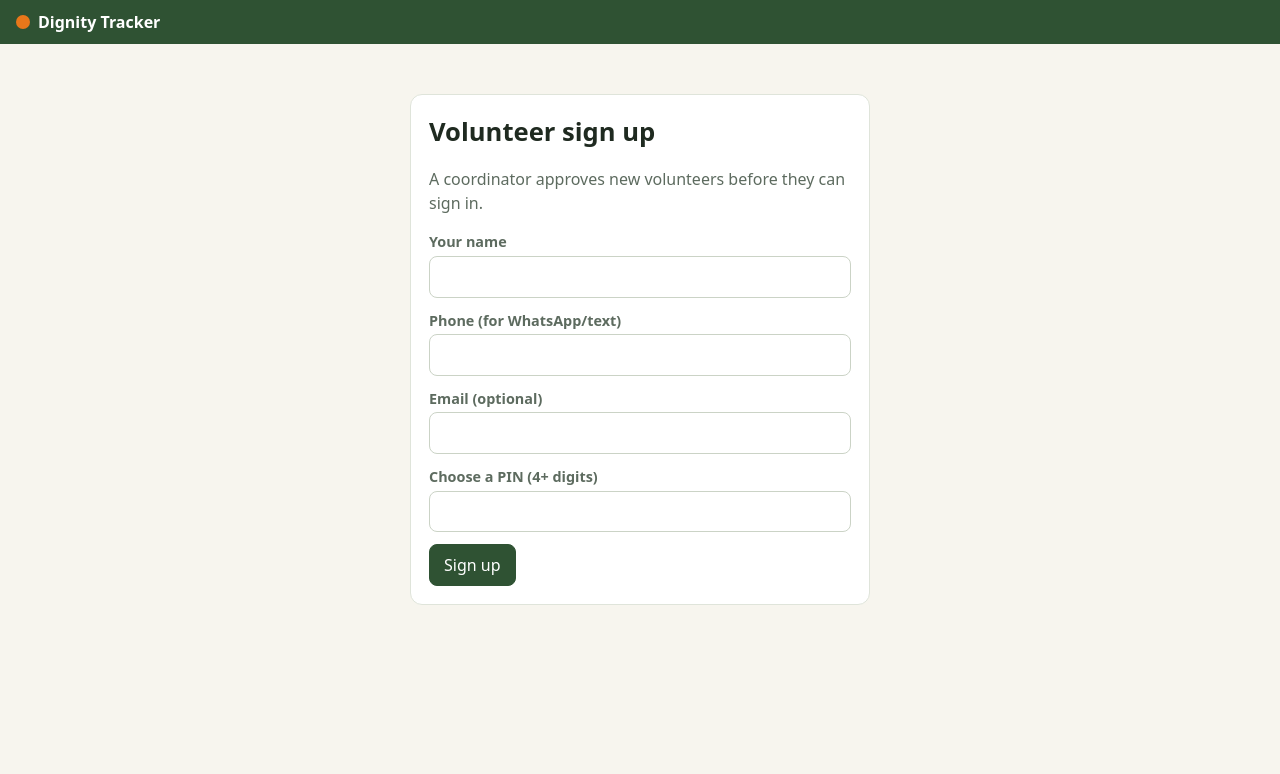
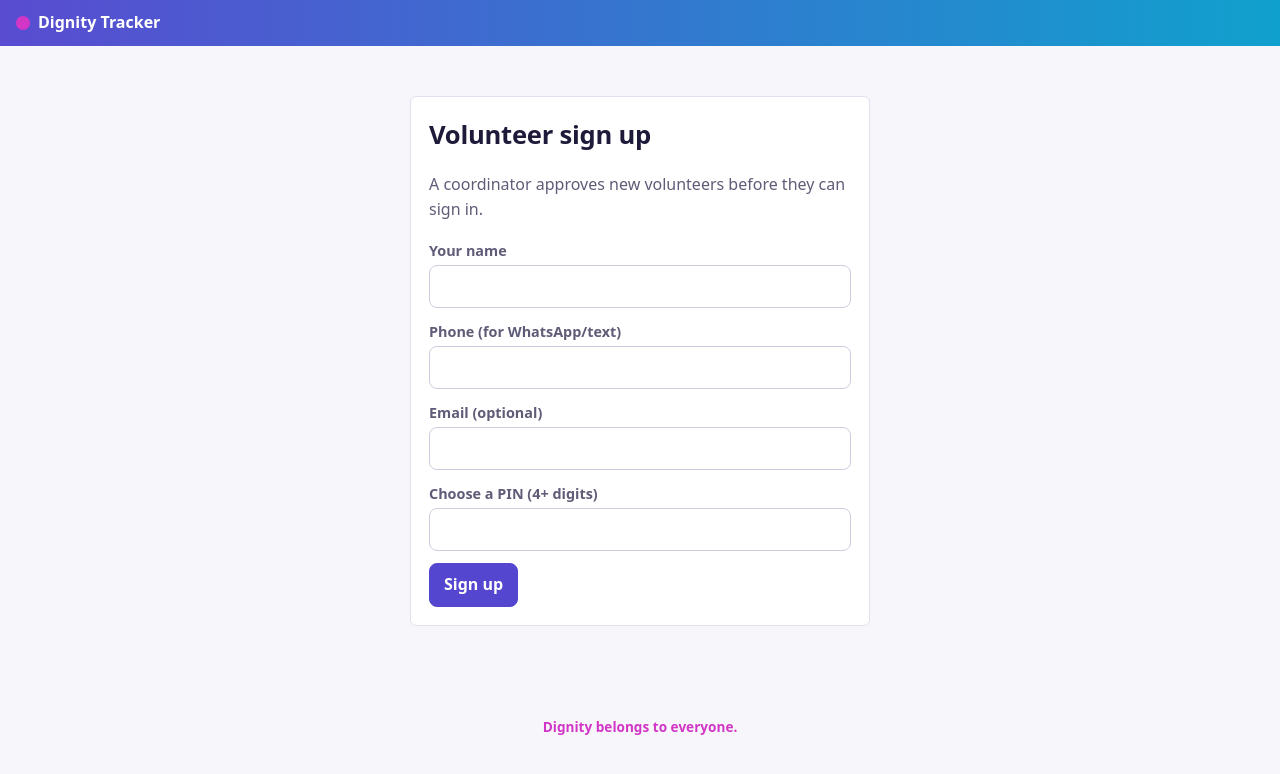
Before and after one commit to harini-ashok/dignity-project-tracker, a Node project: template views/join.ejs in a window 1280 px wide. Shown: the top 774 px of the page. Run offline with Node 20 templates, Linux system fonts and the light colour scheme; the template is opened without the code that fills it, so the values that code supplies are empty.

Commit message:
Match the look of dignityphoenix.org
Indigo-to-cyan top bar, purple and teal buttons, magenta highlights,
the org's logo and favicon, and the site's tagline in the footer.
Logo and website link are editable in Settings.

Co-Authored-By: Claude Opus 5.5 (1M context) <noreply@anthropic.com>
Claude-Session: https://claude.ai/code/session_01A1BFjpr7cukW35RmbSadg1

```diff
--- a/public/style.css
+++ b/public/style.css
@@ -1,15 +1,18 @@
 :root {
-  --green: #2f5233; --green-2: #456f4a; --green-soft: #e6efe4;
-  --orange: #e8771a; --orange-soft: #fdeedd;
+  /* Colors from dignityphoenix.org: indigo-to-cyan hero band, purple / teal buttons, magenta highlights. */
+  --brand: #5446cf; --brand-2: #4535b8; --brand-soft: #ecebfb;
+  --purple: #9834ea; --magenta: #d136c6; --cyan: #049ccb;
+  --accent: #01a898; --accent-soft: #dcf6f3;
   --red: #c0392b; --red-soft: #fbe5e2;
   --blue: #1f6fb2; --blue-soft: #e2eefa;
-  --ink: #1f2a20; --muted: #5d6b5f; --line: #dfe4da;
-  --bg: #f7f5ee; --card: #ffffff;
-  --radius: 12px;
+  --ink: #1e1b3a; --muted: #5f5c78; --line: #e2e0ee;
+  --bg: #f7f6fb; --card: #ffffff;
+  --radius: 6px;
 }
 * { box-sizing: border-box; }
-body { margin: 0; background: var(--bg); color: var(--ink); font: 16px/1.5 system-ui, -apple-system, "Segoe UI", Roboto, sans-serif; }
-a { color: var(--green-2); }
+body { margin: 0; background: var(--bg); color: var(--ink); font: 16px/1.6 system-ui, -apple-system, "Segoe UI", Roboto, sans-serif; }
+h1, h2 { color: var(--ink); letter-spacing: -.01em; }
+a { color: var(--brand-2); }
 h1 { font-size: 1.6rem; margin: 0 0 .5rem; }
 h2 { font-size: 1.2rem; margin: 1.2rem 0 .6rem; }
 h3 { font-size: 1rem; margin: 0 0 .4rem; }
@@ -17,11 +20,12 @@ main { max-width: 1200px; margin: 0 auto; padding: 20px 16px 60px; }
 .muted { color: var(--muted); } .small { font-size: .875rem; } .center { text-align: center; }
 
 /* header */
-.top { background: var(--green); color: #fff; display: flex; align-items: center; flex-wrap: wrap; gap: 8px; padding: 10px 16px; position: sticky; top: 0; z-index: 1000; }
+.top { background: linear-gradient(90deg, rgba(84,70,207,.97) 0%, rgba(4,156,203,.95) 100%); color: #fff; display: flex; align-items: center; flex-wrap: wrap; gap: 8px; padding: 10px 16px; position: sticky; top: 0; z-index: 1000; }
 .brand { color: #fff; text-decoration: none; font-weight: 700; display: flex; align-items: center; gap: 8px; margin-right: auto; }
-.dot { width: 14px; height: 14px; border-radius: 50%; background: var(--orange); display: inline-block; }
+.dot { width: 14px; height: 14px; border-radius: 50%; background: var(--magenta); display: inline-block; }
+.logo { width: 38px; height: 38px; border-radius: 50%; background: #fff; object-fit: cover; box-shadow: 0 0 0 2px rgba(255,255,255,.6); }
 .top nav { display: flex; flex-wrap: wrap; gap: 2px; align-items: center; }
-.top nav a, .top nav .link { color: #e9f1e7; text-decoration: none; padding: 6px 10px; border-radius: 8px; font-size: .95rem; }
+.top nav a, .top nav .link { color: #f1f0fd; text-decoration: none; padding: 6px 10px; border-radius: 8px; font-size: .95rem; }
 .top nav a.on, .top nav a:hover { background: rgba(255,255,255,.15); color: #fff; }
 .navt, .burger { display: none; }
 @media (max-width: 860px) {
@@ -40,13 +44,14 @@ main { max-width: 1200px; margin: 0 auto; padding: 20px 16px 60px; }
 .stat { background: var(--card); border: 1px solid var(--line); border-radius: var(--radius); padding: 12px 14px; text-decoration: none; color: inherit; }
 .stat b { display: block; font-size: 1.7rem; line-height: 1.1; }
 .stat span { color: var(--muted); font-size: .85rem; }
-.stat.hot { border-color: var(--orange); background: var(--orange-soft); }
+.stat.hot { border-color: var(--magenta); background: #fbe8f9; }
+.stat.hot b { color: var(--magenta); }
 .row { display: flex; gap: 8px; flex-wrap: wrap; align-items: center; }
 .spread { display: flex; justify-content: space-between; align-items: center; gap: 8px; flex-wrap: wrap; }
 
 /* forms */
 label { display: block; font-size: .9rem; font-weight: 600; color: var(--muted); }
-input, select, textarea { width: 100%; font: inherit; padding: 9px 10px; border: 1px solid #cbd3c6; border-radius: 8px; background: #fff; color: var(--ink); margin-top: 3px; }
+input, select, textarea { width: 100%; font: inherit; padding: 9px 10px; border: 1px solid #cfcce0; border-radius: 8px; background: #fff; color: var(--ink); margin-top: 3px; }
 textarea { min-height: 70px; }
 input[type=checkbox], input[type=radio] { width: auto; margin: 0 6px 0 0; }
 .stack > * + * { margin-top: 12px; }
@@ -54,49 +59,50 @@ input[type=checkbox], input[type=radio] { width: auto; margin: 0 6px 0 0; }
 .checks { display: grid; grid-template-columns: repeat(auto-fit, minmax(180px, 1fr)); gap: 4px 12px; }
 .checks label { font-weight: 400; color: var(--ink); display: flex; align-items: center; }
 .inline { display: inline; }
-.btn, button { font: inherit; cursor: pointer; border: 1px solid #c4ccbf; background: #fff; color: var(--ink); padding: 8px 14px; border-radius: 8px; text-decoration: none; display: inline-block; }
-.btn.primary, button.primary { background: var(--green); border-color: var(--green); color: #fff; }
-.btn.orange, button.orange { background: var(--orange); border-color: var(--orange); color: #fff; }
+.btn, button { font: inherit; cursor: pointer; border: 1px solid #cfcce0; background: #fff; color: var(--ink); padding: 8px 14px; border-radius: 8px; text-decoration: none; display: inline-block; }
+.btn.primary, button.primary { background: var(--brand); border-color: var(--brand); color: #fff; font-weight: 600; }
+.btn.primary:hover, button.primary:hover { background: var(--purple); border-color: var(--purple); }
+.btn.orange, button.orange { background: var(--accent); border-color: var(--accent); color: #fff; font-weight: 600; }
 .btn.small, button.small { padding: 4px 10px; font-size: .85rem; }
 .btn.wa { background: #1f9d55; border-color: #1f9d55; color: #fff; }
 button.link { background: none; border: 0; padding: 6px 10px; }
-.flash { padding: 10px 14px; border-radius: 8px; margin-bottom: 14px; background: var(--green-soft); border: 1px solid #bcd3b8; }
+.flash { padding: 10px 14px; border-radius: 8px; margin-bottom: 14px; background: var(--brand-soft); border: 1px solid #c9c4f1; }
 .flash.err { background: var(--red-soft); border-color: #eab3ab; }
 
 /* tables */
 .table-wrap { overflow-x: auto; }
 table { width: 100%; border-collapse: collapse; background: #fff; }
 th, td { text-align: left; padding: 8px 10px; border-bottom: 1px solid var(--line); vertical-align: top; font-size: .93rem; }
-th { background: #f0f2ec; font-size: .8rem; text-transform: uppercase; letter-spacing: .03em; color: var(--muted); }
+th { background: #f1f0f8; font-size: .8rem; text-transform: uppercase; letter-spacing: .03em; color: var(--muted); }
 tr.warn td { background: var(--red-soft); }
 
 /* status pills */
 .pill { display: inline-block; padding: 2px 9px; border-radius: 999px; font-size: .8rem; font-weight: 600; background: #eceee8; color: #444; white-space: nowrap; }
 .pill.s-new { background: var(--blue-soft); color: var(--blue); }
 .pill.s-texted---no-response, .pill.s-too-early-to-pack, .pill.s-on-hold { background: #f3eedb; color: #7a6512; }
-.pill.s-ready-for-volunteer { background: var(--orange-soft); color: #a4500b; }
-.pill.s-volunteer-assigned { background: #ece3f6; color: #6a3c99; }
+.pill.s-ready-for-volunteer { background: var(--accent-soft); color: #00756a; }
+.pill.s-volunteer-assigned { background: #f1e5fd; color: #7a1fc9; }
 .pill.s-packed---ready, .pill.s-picked-up { background: #def0f0; color: #17706f; }
-.pill.s-delivered { background: var(--green-soft); color: var(--green); }
+.pill.s-delivered { background: var(--brand-soft); color: var(--brand); }
 .pill.s-cancelled { background: #eee; color: #888; }
 .tag { display: inline-block; padding: 1px 7px; border-radius: 6px; font-size: .78rem; background: var(--red-soft); color: var(--red); margin: 1px 2px; }
-.tag.ok { background: var(--green-soft); color: var(--green); }
+.tag.ok { background: var(--brand-soft); color: var(--brand); }
 
 /* map page */
 .mapwrap { display: grid; grid-template-columns: 340px 1fr; gap: 0; border: 1px solid var(--line); border-radius: var(--radius); overflow: hidden; background: #fff; min-height: 70vh; }
 #map { min-height: 70vh; }
 .maplist { padding: 14px; overflow-y: auto; max-height: 80vh; border-right: 1px solid var(--line); }
-.maplist h2 { margin-top: 0; color: var(--green); }
+.maplist h2 { margin-top: 0; color: var(--brand); }
 .pin { display: flex; gap: 10px; padding: 10px 0; border-bottom: 1px dashed var(--line); }
 .num { flex: 0 0 30px; height: 30px; border-radius: 50%; color: #fff; font-weight: 700; display: flex; align-items: center; justify-content: center; font-size: .9rem; }
 .num-marker .num { border: 2px solid #fff; box-shadow: 0 1px 4px rgba(0,0,0,.4); }
-.pin .claim { margin-top: 6px; background: var(--orange-soft); border-radius: 8px; padding: 8px; }
+.pin .claim { margin-top: 6px; background: var(--accent-soft); border-radius: 8px; padding: 8px; }
 .pin .claim input { padding: 5px 8px; font-size: .9rem; }
 @media (max-width: 860px) { .mapwrap { grid-template-columns: 1fr; } #map { min-height: 50vh; order: -1; } .maplist { max-height: none; border-right: 0; } }
 
 /* booth board */
 .board { display: grid; grid-template-columns: repeat(5, minmax(200px, 1fr)); gap: 12px; overflow-x: auto; }
-.lane { background: #eef1ea; border-radius: var(--radius); padding: 10px; min-height: 120px; }
+.lane { background: #efeef7; border-radius: var(--radius); padding: 10px; min-height: 120px; }
 .lane h3 { display: flex; justify-content: space-between; }
 .ticket { background: #fff; border: 1px solid var(--line); border-radius: 10px; padding: 10px; margin-top: 8px; font-size: .92rem; }
 .ticket b { display: block; }
@@ -119,3 +125,7 @@ details summary { cursor: pointer; font-weight: 600; }
   body { background: #fff; } main { padding: 0; max-width: none; }
   .card { border: 0; padding: 0; }
 }
+
+input:focus, select:focus, textarea:focus { outline: 2px solid var(--purple); outline-offset: 0; border-color: var(--purple); }
+.foot { text-align: center; color: var(--muted); font-size: .85rem; padding: 0 16px 30px; }
+.foot b { color: var(--magenta); }
--- a/views/map.ejs
+++ b/views/map.ejs
@@ -1,5 +1,5 @@
 <%- include('partials/header', { head: '<link rel="stylesheet" href="/vendor/leaflet/leaflet.css">' }) %>
-<% const colors = ['#e0245e','#1f6fb2','#17a2b8','#4c9a2a','#e8771a','#7b3fa0','#e0a800','#138a8a','#c0392b','#2f5233']; %>
+<% const colors = ['#e0245e','#1f6fb2','#17a2b8','#4c9a2a','#e8771a','#7b3fa0','#e0a800','#138a8a','#c0392b','#5446cf']; %>
 <div class="spread noprint">
   <div><h1>Delivery map</h1>
   <p class="muted">Pick a numbered delivery you can do. Exact addresses and phone numbers show once it's yours.</p></div>
@@ -59,7 +59,7 @@
     L.marker([p.lat, p.lng], { icon }).addTo(map).on('click', () => {
       const el = document.getElementById('pin-' + p.n);
       el.scrollIntoView({ behavior: 'smooth', block: 'center' });
-      el.style.background = '#fdeedd'; setTimeout(() => (el.style.background = ''), 1500);
+      el.style.background = '#ecebfb'; setTimeout(() => (el.style.background = ''), 1500);
     });
     bounds.push([p.lat, p.lng]);
   }
--- a/views/partials/footer.ejs
+++ b/views/partials/footer.ejs
@@ -1,3 +1,4 @@
 </main>
+<footer class="foot noprint"><b>Dignity belongs to everyone.</b><% if (/^https?:\/\//.test(settings.website_url || "")) { %> · <a href="<%= settings.website_url %>"><%= settings.website_url.replace(/^https?:\/\//, '') %></a><% } %></footer>
 </body>
 </html>
--- a/views/partials/header.ejs
+++ b/views/partials/header.ejs
@@ -5,11 +5,13 @@
 <meta name="viewport" content="width=device-width, initial-scale=1">
 <title><%= title %> · <%= settings.org_name || 'Dignity Tracker' %></title>
 <link rel="stylesheet" href="/static/style.css">
+<% if (settings.logo_url) { %><link rel="icon" href="<%= settings.logo_url %>"><% } %>
+<meta name="theme-color" content="#5446cf">
 <% if (typeof head !== 'undefined') { %><%- head %><% } %>
 </head>
 <body>
 <header class="top">
-  <a class="brand" href="/"><span class="dot"></span><%= settings.org_name || 'Dignity Tracker' %></a>
+  <a class="brand" href="/"><% if (settings.logo_url) { %><img class="logo" src="<%= settings.logo_url %>" alt="" onerror="this.replaceWith(Object.assign(document.createElement('span'),{className:'dot'}))"><% } else { %><span class="dot"></span><% } %><%= settings.org_name || 'Dignity Tracker' %></a>
   <% if (user) { %>
   <input type="checkbox" id="navt" class="navt"><label for="navt" class="burger" aria-label="Menu">☰</label>
   <nav>
```
Also changed, not shown: README.md, lib/store.js.
